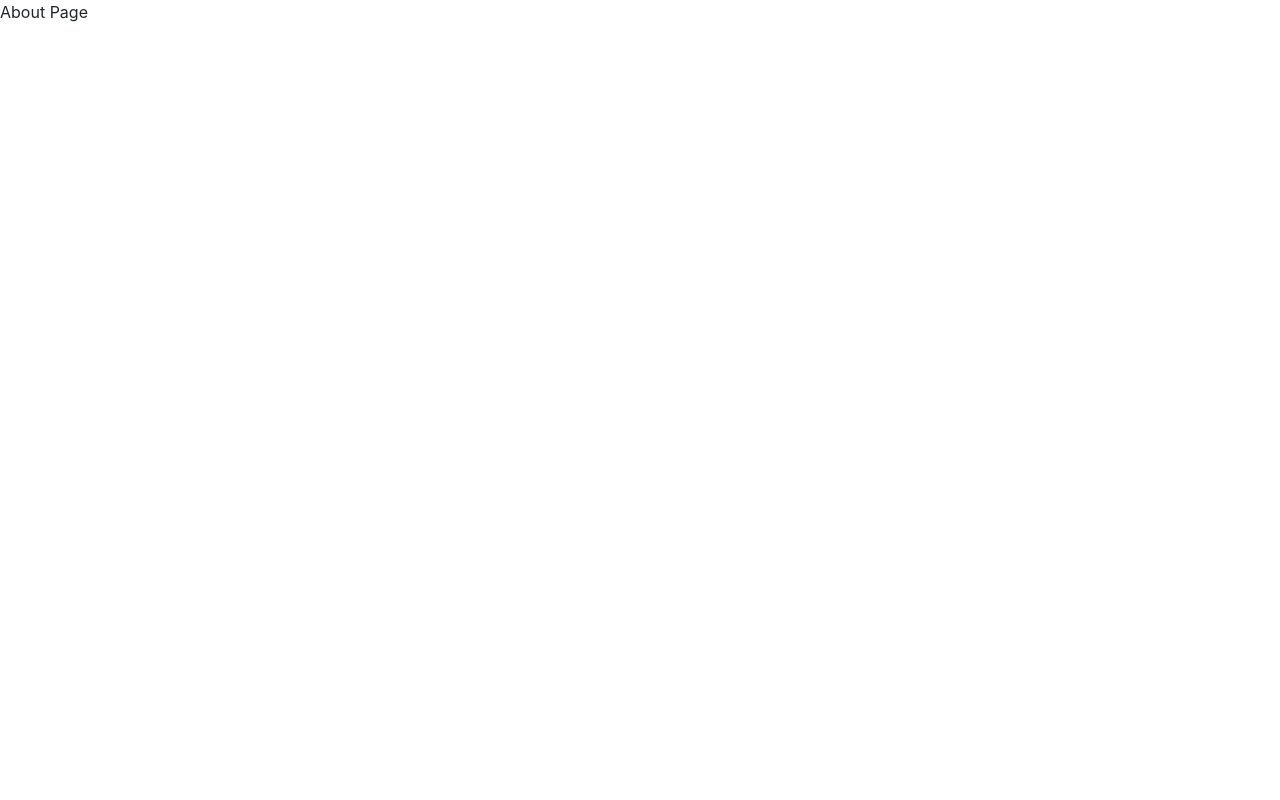
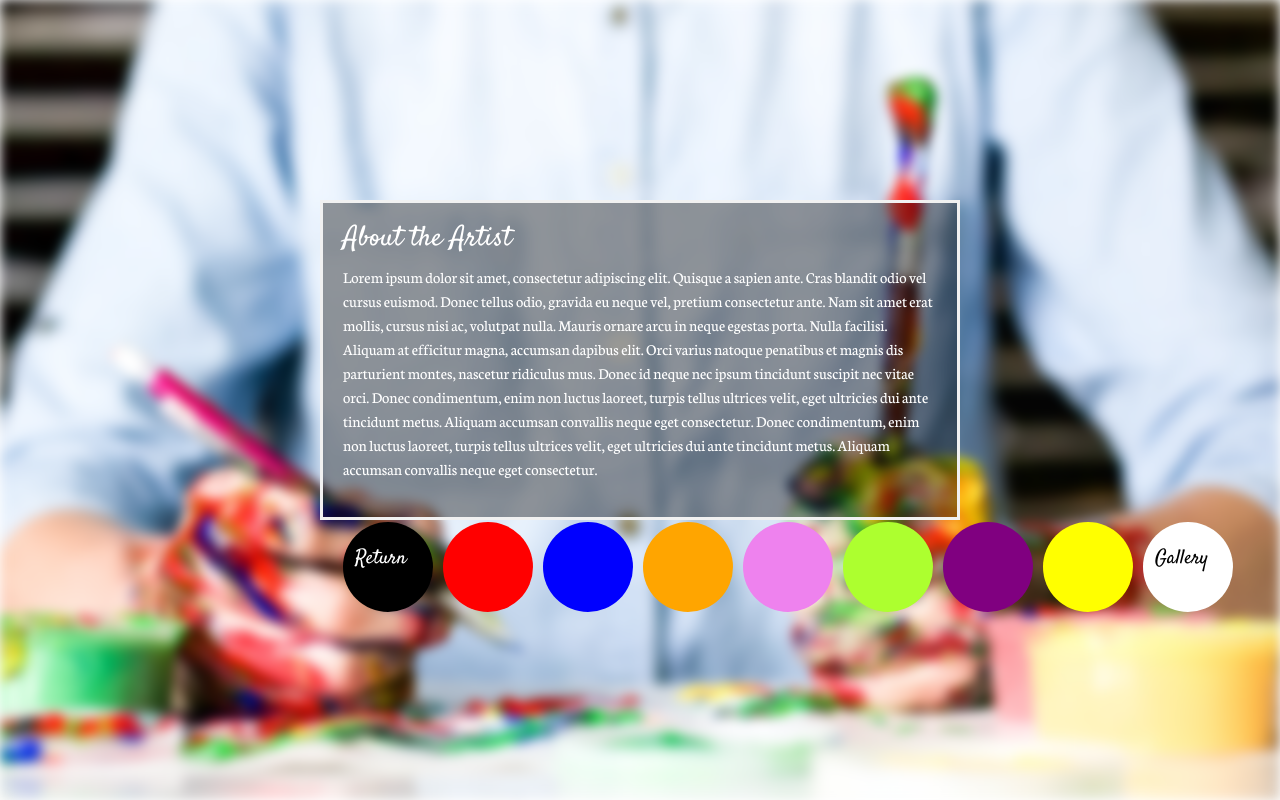
Before and after one commit to ambreenfafzal/Artpage-bootstrap, a plain HTML site: page about/about.html in a window 1280 px wide. Drawn offline with nearby package versions, Linux system fonts and the light colour scheme.

Commit message:
Updated the About page, added background image and styling.

```diff
--- a/about/about.html
+++ b/about/about.html
@@ -6,10 +6,38 @@
     <meta http-equiv="X-UA-Compatible" content="ie=edge">
     <link rel="stylesheet" href="https://stackpath.bootstrapcdn.com/bootstrap/4.3.1/css/bootstrap.min.css" integrity="sha384-ggOyR0iXCbMQv3Xipma34MD+dH/1fQ784/j6cY/iJTQUOhcWr7x9JvoRxT2MZw1T" crossorigin="anonymous">
     <link rel="stylesheet" href="style.css">
+    <link href="https://fonts.googleapis.com/css?family=Dancing+Script|Satisfy&display=swap" rel="stylesheet">
+    <link href="https://fonts.googleapis.com/css?family=Dancing+Script|Neuton|Satisfy&display=swap" rel="stylesheet">
     <title>Document</title>
 </head>
 <body>
-    <p>About Page</p>
+        <div class="background">
+
+        </div>
+        <div class="text">
+                <h3>About the Artist</h3>
+                <p>
+                        Lorem ipsum dolor sit amet, consectetur adipiscing elit. Quisque a sapien ante. Cras blandit odio vel cursus euismod. Donec tellus odio, gravida eu neque vel, pretium consectetur ante. Nam sit amet erat mollis, cursus nisi ac, volutpat nulla. Mauris ornare arcu in neque egestas porta. Nulla facilisi. Aliquam at efficitur magna, accumsan dapibus elit. Orci varius natoque penatibus et magnis dis parturient montes, nascetur ridiculus mus. Donec id neque nec ipsum tincidunt suscipit nec vitae orci. Donec condimentum, enim non luctus laoreet, turpis tellus ultrices velit, eget ultricies dui ante tincidunt metus. Aliquam accumsan convallis neque eget consectetur.
+
+                        Donec condimentum, enim non luctus laoreet, turpis tellus ultrices velit, eget ultricies dui ante tincidunt metus. Aliquam accumsan convallis neque eget consectetur.
+                </p>
+
+                <span class="dot"><h5 class="return">Return</h5></span>
+                    <span class="dot2"><h6></h6></span>
+                    <span class="dot3"></span>
+                    <span class="dot4"></span>
+                    <span class="dot5"></span>
+                    <span class="dot6"></span>
+                    <span class="dot7"></span>
+                    <span class="dot8"></span>
+                    <span class="dot9"><h5 class="gallery">Gallery</h5></span>
+
+
+            </div>
+
+
+
+            <script src="https://cdnjs.cloudflare.com/ajax/libs/popper.js/1.14.7/umd/popper.min.js" integrity="sha384-UO2eT0CpHqdSJQ6hJty5KVphtPhzWj9WO1clHTMGa3JDZwrnQq4sF86dIHNDz0W1" crossorigin="anonymous"></script>
 
 </body>
 </html>
--- a/about/style.css
+++ b/about/style.css
@@ -0,0 +1,187 @@
+body, html {
+    height: 100%;
+    margin: 0;
+}
+
+.background {
+    background-image: url("/assets/images/aboutphoto.jpg");
+    height: 100%;
+    background-size: cover;
+    background-position: center;
+    background-repeat: no-repeat;
+    filter: blur(6px);
+
+}
+
+.text {
+    border: 3px solid #f1f1f1;
+    background-color: rgb(0,0,0);
+    background-color:rgba(0,0,0, 0.4);
+    color: white;
+    position: absolute;
+    top: 25%;
+    left: 25%;
+    padding: 20px;
+    width: 50%;
+
+}
+
+h3 {
+    font-family: 'Dancing Script', cursive;
+    font-family: 'Satisfy', cursive;
+}
+p {
+
+    font-family: 'Dancing Script', cursive;
+font-family: 'Satisfy', cursive;
+font-family: 'Neuton', serif;
+}
+
+.return {
+    font-family: 'Dancing Script', cursive;
+    font-family: 'Satisfy', cursive;
+    padding-top: 25px;
+    padding-left: 12px;
+}
+.gallery {
+    font-family: 'Dancing Script', cursive;
+    font-family: 'Satisfy', cursive;
+    padding-top: 25px;
+    padding-left: 12px;
+    color: black;
+
+}
+.dot {
+    position: absolute;
+    top: 100%;
+    background-color: black;
+    height: 90px;
+    width: 90px;
+    border-radius: 50%;
+    margin-top: 5px;
+    display: inline-block;
+}
+.dot:hover {
+    transform:scale(1.5);
+}
+.dot2 {
+    position: absolute;
+    background-color: red;
+    border-radius: 50%;
+    height: 90px;
+    width: 90px;
+    top: 100%;
+    margin-top: 5px;
+    margin-left: 100px;
+}
+.dot2:hover {
+    transform:scale(1.5);
+}
+
+.dot3 {
+    position: absolute;
+    background-color: blue;
+    border-radius: 50%;
+    height: 90px;
+    width: 90px;
+    top: 100%;
+    margin-top: 5px;
+    margin-left: 200px;
+}
+.dot3:hover {
+    transform:scale(1.5);
+}
+.dot4 {
+    position: absolute;
+    background-color: orange;
+    border-radius: 50%;
+    height: 90px;
+    width: 90px;
+    top: 100%;
+    margin-top: 5px;
+    margin-left: 300px;
+}
+.dot4:hover {
+    transform:scale(1.5);
+}
+.dot5 {
+    position: absolute;
+    background-color: violet;
+    border-radius: 50%;
+    height: 90px;
+    width: 90px;
+    top: 100%;
+    margin-top: 5px;
+    margin-left: 400px;
+}
+.dot5:hover {
+    transform:scale(1.5);
+}
+.dot6 {
+    position: absolute;
+    background-color: greenyellow;
+    border-radius: 50%;
+    height: 90px;
+    width: 90px;
+    top: 100%;
+    margin-top: 5px;
+    margin-left: 500px;
+}
+.dot6:hover {
+    transform:scale(1.5);
+}
+.dot7 {
+    position: absolute;
+    background-color:purple;
+    border-radius: 50%;
+    height: 90px;
+    width: 90px;
+    top: 100%;
+    margin-top: 5px;
+    margin-left: 600px;
+}
+.dot7:hover {
+    transform:scale(1.5);
+}
+.dot8 {
+    position: absolute;
+    background-color:yellow;
+    border-radius: 50%;
+    height: 90px;
+    width: 90px;
+    top: 100%;
+    margin-top: 5px;
+    margin-left: 700px;
+}
+.dot8:hover {
+    transform:scale(1.5);
+}
+.dot9 {
+    position: absolute;
+    background-color:white;
+    border-radius: 50%;
+    height: 90px;
+    width: 90px;
+    top: 100%;
+    margin-top: 5px;
+    margin-left: 800px;
+}
+.dot9:hover {
+    transform:scale(1.5);
+}
+/* .dot-two {
+    top: 100%;
+    background-color: red;
+    height: 100px;
+    width: 100px;
+    border-radius: 60%;
+
+
+
+} */
+
+/* height: 25px;
+  width: 25px;
+  background-color: #bbb;
+  border-radius: 50%;
+  display: inline-block; */
```
Also changed, not shown: index/index.html (+1 -0 lines), assets/images/aboutphoto.jpg (added), assets/images/landingbackground.jpg (deleted).
